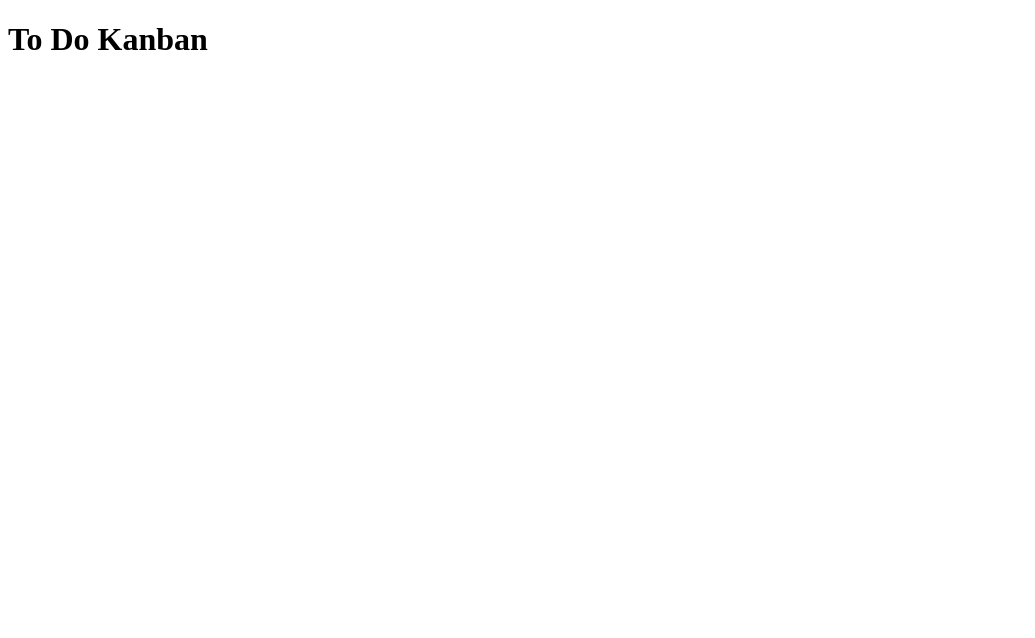
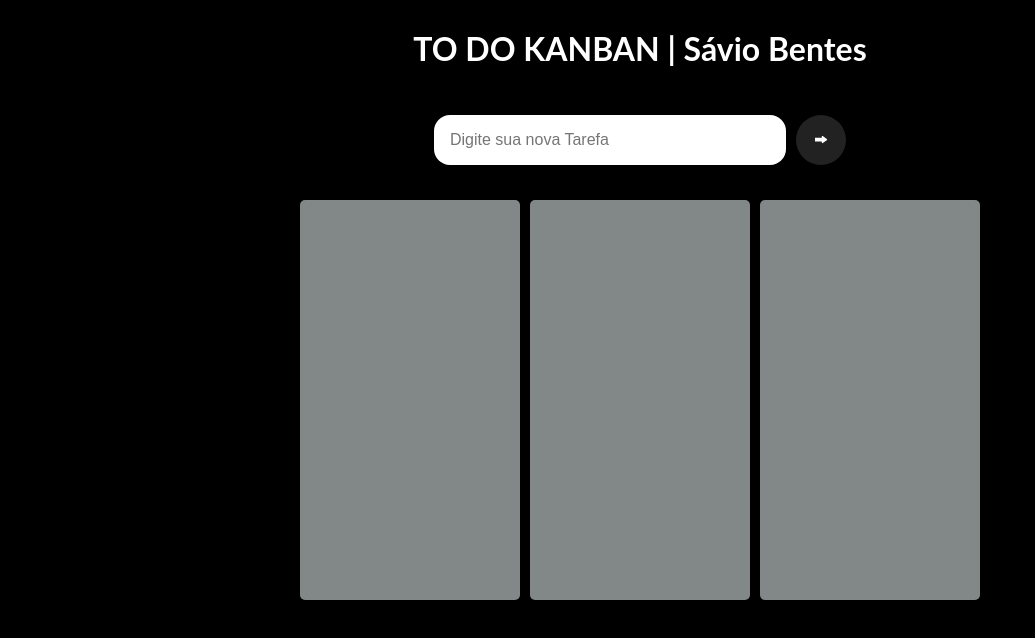
Before and after one commit to MurininSB/To-do-kanban, a plain HTML site: page index.html in a window 1280 px wide. Shown: the whole page, without its empty margins (0-1035 px from the left). Drawn offline with Linux system fonts and the light colour scheme; a web font is replaced by a local one.

Commit message:
Configurações de Estrutura e estilo

```diff
--- a/fonts/fonts.css
+++ b/fonts/fonts.css
@@ -0,0 +1 @@
+@import url(./Lato/lato.css);
--- a/index.html
+++ b/index.html
@@ -4,12 +4,60 @@
     <meta charset="UTF-8" />
     <meta http-equiv="X-UA-Compatible" content="IE=edge" />
     <meta name="viewport" content="width=device-width, initial-scale=1.0" />
-    <link rel="stylesheet" href="style.css">
-    <title>To Do</title>
+    <link rel="stylesheet" href="style.css" />
+    <!--estilo da pagina-->
+    <link rel="stylesheet" href="./arquivos/fonts/fonts.css" />
+    <!--definição da fonte-->
+
+    <title>TO DO | SB</title>
   </head>
 
   <body>
-    <h1>To Do Kanban </h1>
+    <h1>TO DO KANBAN | Sávio Bentes</h1>
+
+    <!--Div Principal com conteúdos-->
+    <div class="content">
+      <!-- input, botão-->
+      <div class="content--task">
+        <input
+          type="text"
+          id="input-new-task"
+          placeholder="Digite sua nova Tarefa"
+        />
+        <button id="button-new-task">
+          <svg
+            xmlns="http://www.w3.org/2000/svg"
+            width="16"
+            height="16"
+            fill="currentColor"
+            class="bi bi-forward-fill"
+            viewBox="0 0 16 16"
+          >
+            <path
+              d="m9.77 12.11 4.012-2.953a.647.647 0 0 0 0-1.114L9.771 5.09a.644.644 0 0 0-.971.557V6.65H2v3.9h6.8v1.003c0 .505.545.808.97.557z"
+            />
+          </svg>
+        </button>
+      </div>
+
+      <div class="content--kaban">
+        <div class="column">
+          <div class="item" draggable="true"></div>
+          <div class="item" draggable="true"></div>
+        </div>
+
+        <div class="column">
+          <div class="item" draggable="true"></div>
+          <div class="item" draggable="true"></div>
+        </div>
+
+        <div class="column">
+          <div class="item" draggable="true"></div>
+          <div class="item" draggable="true"></div>
+        </div>
+      </div>
+    </div>
   </body>
+
   <script src="script.js"></script>
 </html>
--- a/style.css
+++ b/style.css
@@ -0,0 +1,73 @@
+
+body{
+    font-family:'Lato' ;
+    background-color: rgb(0, 0, 0);
+    display: flex;
+    flex-direction: column;
+    align-items: center;
+    gap: 25px;
+}
+
+h1{
+    color: white;
+}
+
+
+.content{
+    display: flex;
+    flex-direction: column;
+    gap: 25px;
+
+}
+
+.content--task{
+    display: flex;
+    justify-content: center;
+    align-items: center;
+    gap: 10px;
+    flex-wrap: wrap;
+}
+
+
+.content--kaban{
+    display: flex;
+    justify-content: center;
+    min-height: 400px;
+    gap: 10px;
+    padding: 10px;
+}
+
+.column{
+    display: flex;
+    flex-direction: column;
+    gap: 10px;
+    padding: 10px;
+    background-color: rgb(130, 136, 136);
+    min-width: 200px;
+    border-radius: 5px;
+
+}
+
+#input-new-task,
+#button-new-task{
+    border: none;
+    font-size: 1rem;
+    outline: none;
+    padding: 1rem;
+ }
+
+#input-new-task{
+    width: 20rem;
+    border-radius: 1rem;
+}
+
+
+#button-new-task{
+    background-color: rgb(34, 34, 34);
+    color:rgb(255, 255, 255);
+    border-radius: 50%;
+    width: 50px;
+    height: 50px;
+    cursor: pointer;
+    transition: .4s;
+}
```
